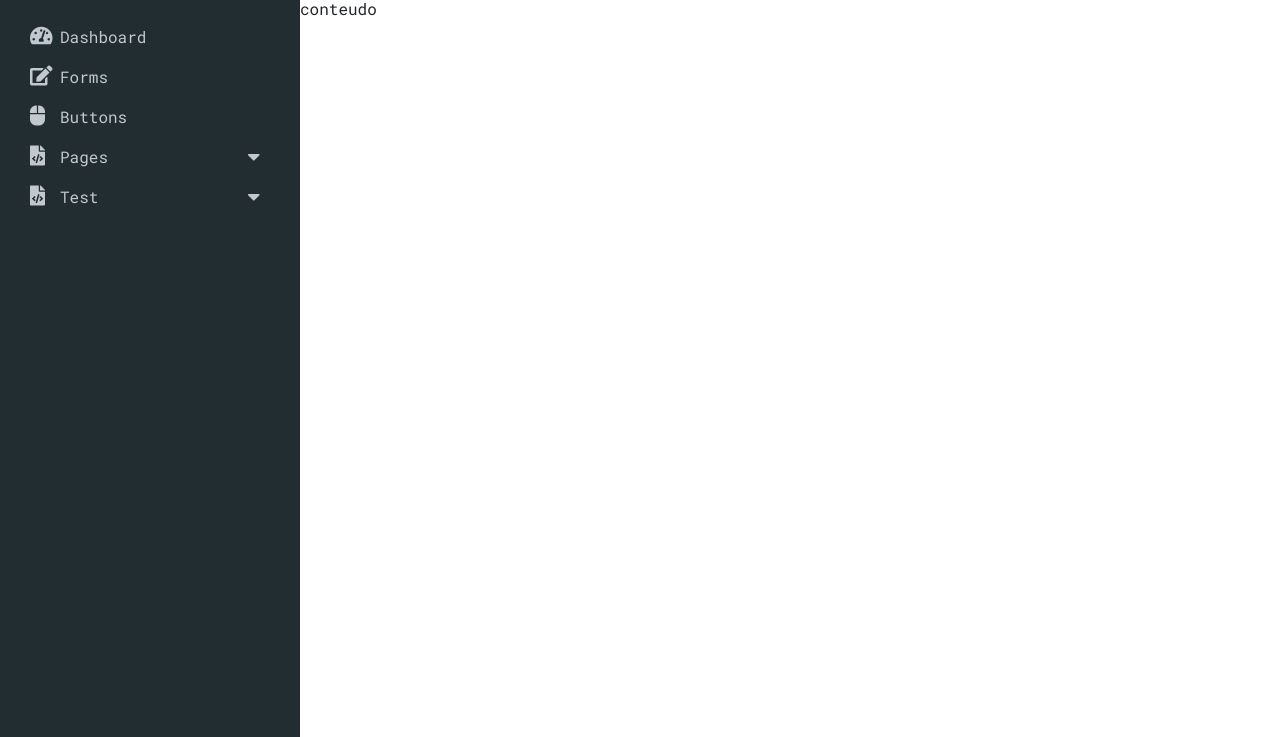
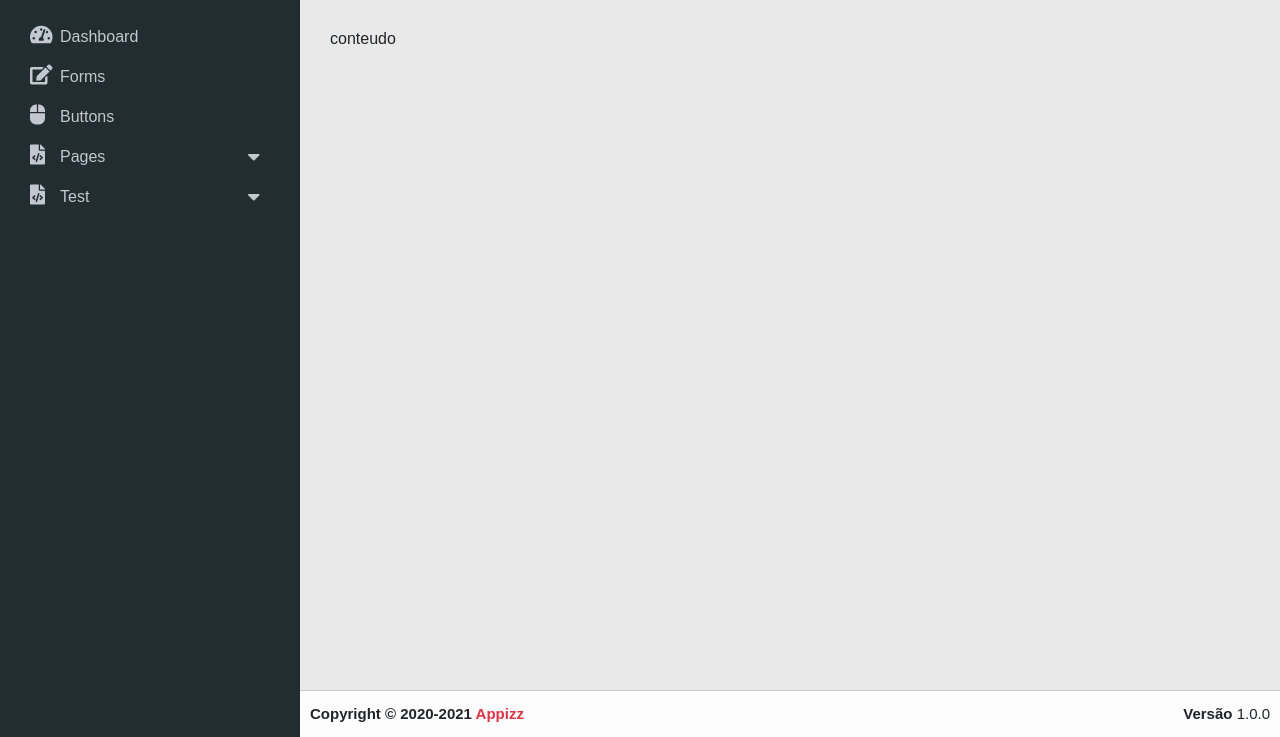
Before and after one commit to welitto/dashbord, a plain HTML site: page index.html in a window 1280 px wide. Shown: the part 63-800 px from the top of the page. Drawn offline with Linux system fonts and the light colour scheme.

Commit message:
rodape adiconado

```diff
--- a/css/dash.css
+++ b/css/dash.css
@@ -2,7 +2,8 @@
     margin: 0;
     padding: 0;
     box-sizing: border-box;
-    font-family: 'RobotoMono';
+    /* font-family: 'RobotoMono'; */
+    font-family: 'Source Sans Pro', sans-serif;
 }
 
 html, body {
@@ -189,6 +190,51 @@ main {
 }
 
 .content-wrapper {
+    height: 100%;
     width: calc(100% - 300px);
     display: block;
+    background-color: #e9e9e9;
+    display: flex;
+    flex-direction: column;
+    align-items: center;
+    justify-content: space-between;
 }
+
+.content {
+    width: 100%;
+    height: 100%;
+    padding: 30px;
+}
+
+.footer-main {
+    height: 50px;
+    width: 100%;
+    border-top: 1px solid #CCC;
+    background-color: #fdfdfd;
+    padding: 0 10px;
+    display: flex;
+    flex-direction: row;
+    justify-content: space-between;
+    align-items: center;
+    box-sizing: border-box;
+}
+
+.footer-main strong {
+    font-size: 15px;
+    font-weight: 600;
+}
+
+.footer-main strong a {
+    text-decoration: none;
+    color: #dc3545;
+}
+
+.footer-main strong a:hover {
+    text-decoration: none;
+    color: #ffdb58;
+}
+
+
+.footer-main div {
+    font-size: 15px;
+}
--- a/index.html
+++ b/index.html
@@ -94,8 +94,20 @@
                 <div class="content">
                     conteudo
                 </div>
+                <footer class="footer-main">
+                    <strong>
+                        Copyright © 2020-2021
+                        <a href="#">Appizz</a>
+                    </strong>
+                    <div>
+                        <b>Versão</b>
+                        1.0.0
+                    </div>
+                </footer>
             </div>
         </main>
+
+
     </div>
 
     <script src="./plugins/bootstrap/js/bootstrap.min.js"></script>
```
